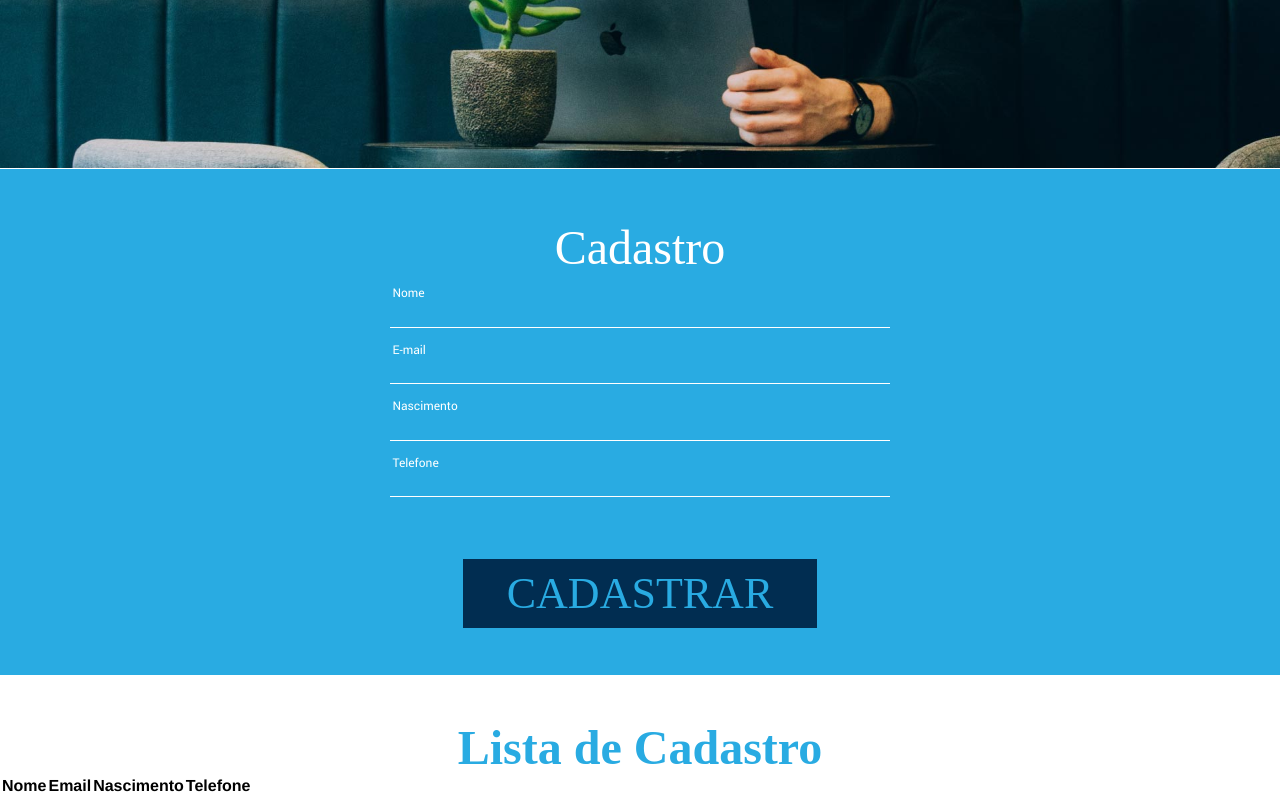
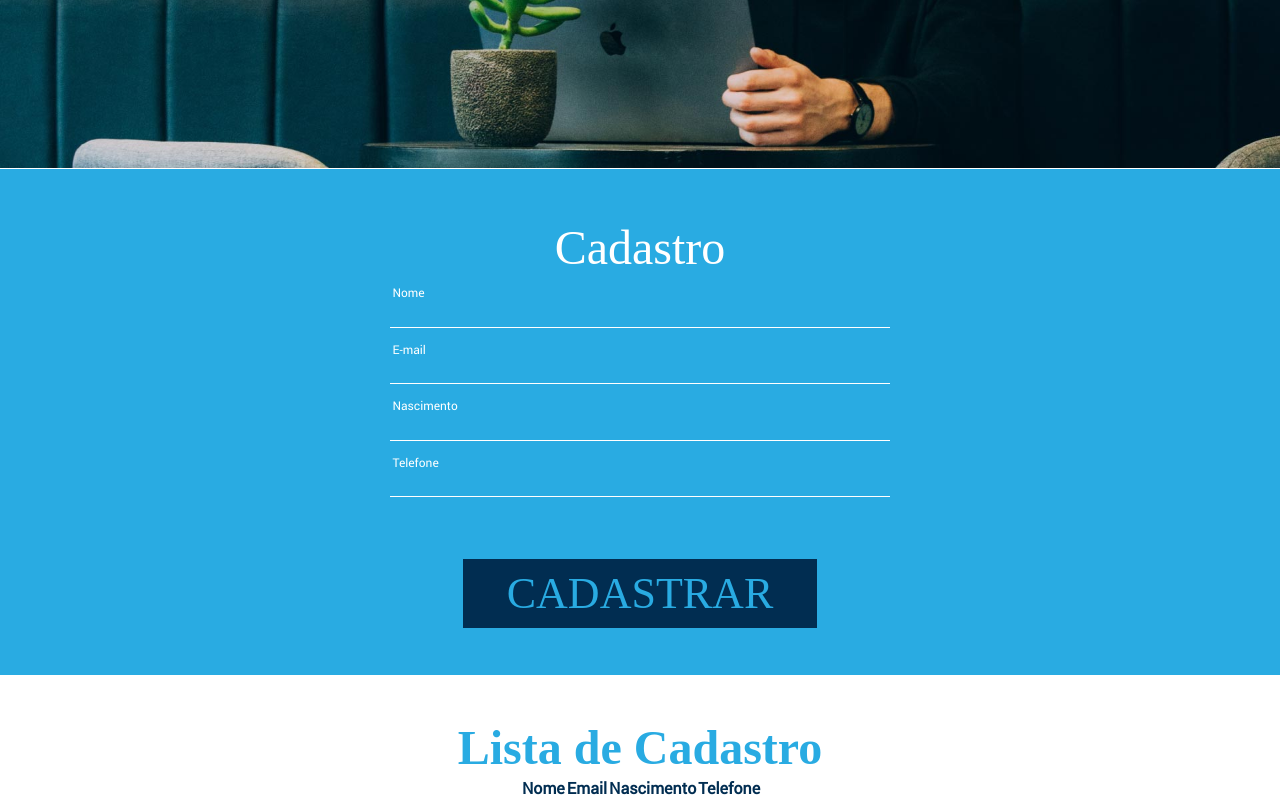
Before and after one commit to Lukelupus/fullstack-jr-layout, a React (Create React App) app in the folder frontend/: page / in a window 1280 px wide. Shown: the part 459-1259 px from the top of the page. Built offline with nearby package versions, Linux system fonts and the light colour scheme.

Commit message:
added axios package to handle HTTP requests

```diff
--- a/frontend/package.json
+++ b/frontend/package.json
@@ -6,6 +6,7 @@
     "@testing-library/jest-dom": "^5.16.5",
     "@testing-library/react": "^13.3.0",
     "@testing-library/user-event": "^13.5.0",
+    "axios": "^0.27.2",
     "react": "^18.2.0",
     "react-dom": "^18.2.0",
     "react-responsive": "^9.0.0-beta.10",
--- a/frontend/public/styles.css
+++ b/frontend/public/styles.css
@@ -202,6 +202,13 @@ input:-webkit-autofill:active  {
 
 /* Lista de Cadastro */
 
+.white-section {
+    display: flex;
+    flex-direction: column;
+    align-items: center;
+    justify-content: center;
+}
+
 .list-title {
     font-family: 'Helvetica 25';
     font-weight: bold;
@@ -209,3 +216,8 @@ input:-webkit-autofill:active  {
     padding-top: 1em;
     color: var(--text-primary);
 }
+
+.table-heading {
+    font-family: 'Roboto Regular';
+    color: var(--text-secondary);
+}
--- a/frontend/src/components/ListaDeCadastro.js
+++ b/frontend/src/components/ListaDeCadastro.js
@@ -1,4 +1,13 @@
 import React from 'react'
+
+const data = [
+    {
+        name: "",
+        email:"",
+        birth:"",
+        tel:""
+    },
+]
 
 
 function ListaDeCadastro() {
@@ -8,11 +17,21 @@ function ListaDeCadastro() {
                 <h2 className="list-title">Lista de Cadastro</h2>
                 <table>
                     <tr>
+                        <th className='table-heading'></th>
                         <th className="table-heading">Nome</th>
                         <th className="table-heading">Email</th>
                         <th className="table-heading">Nascimento</th>
                         <th className="table-heading">Telefone</th>
                     </tr>
+                    {data.map((val, key) => {
+                        <tr key={key}>
+                            <td>{val.name}</td>
+                            <td>{val.email}</td>
+                            <td>{val.birth}</td>
+                            <td>{val.tel}</td>
+
+                        </tr>
+                    })}
                 </table>
             </div>
         </>
```
Also changed, not shown: 1 other file (tests, documents, lock files or other folders).
